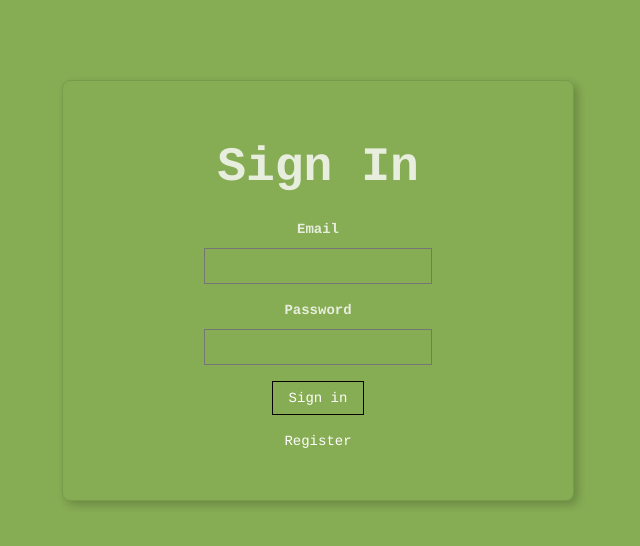
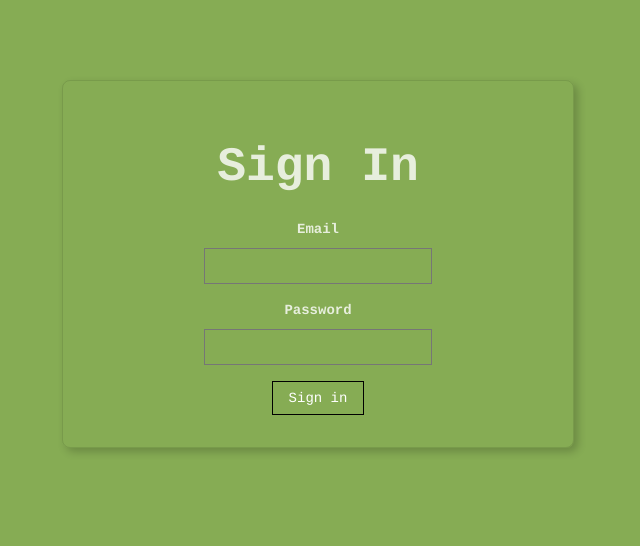
Before and after one commit to mcdev91/familyapp, a React (Create React App) app: page / in a window 1280 px wide. Shown: the top 546 px of the page, without its empty margins (322-962 px from the left). Built offline with nearby package versions, Linux system fonts and the light colour scheme.

Commit message:
some fixes

```diff
--- a/src/components/SignIn/SignIn.js
+++ b/src/components/SignIn/SignIn.js
@@ -71,11 +71,11 @@ class SignIn extends React.Component {
                                 value="Sign in"
                             />
                         </div>
-                        <div className="lh-copy mt3">
+                        {/* <div className="lh-copy mt3">
                             <p
                                 onClick={() => onRouteChange('register')}
                                 className="f6 link dim white db pointer outline-0">Register</p>
-                        </div>
+                        </div> */}
                     </div>
                 </main>
             </article>
```
